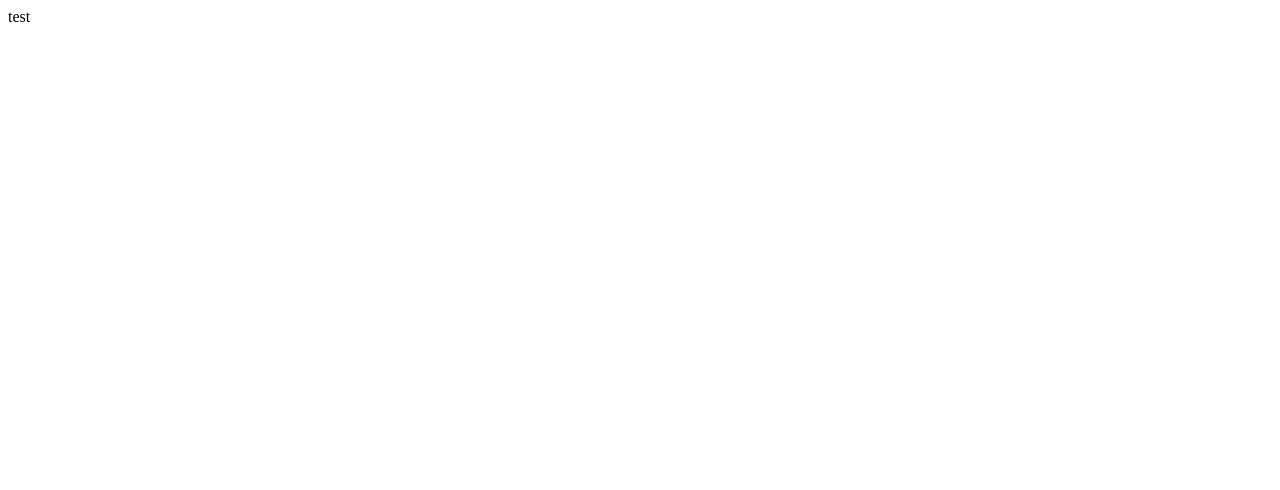
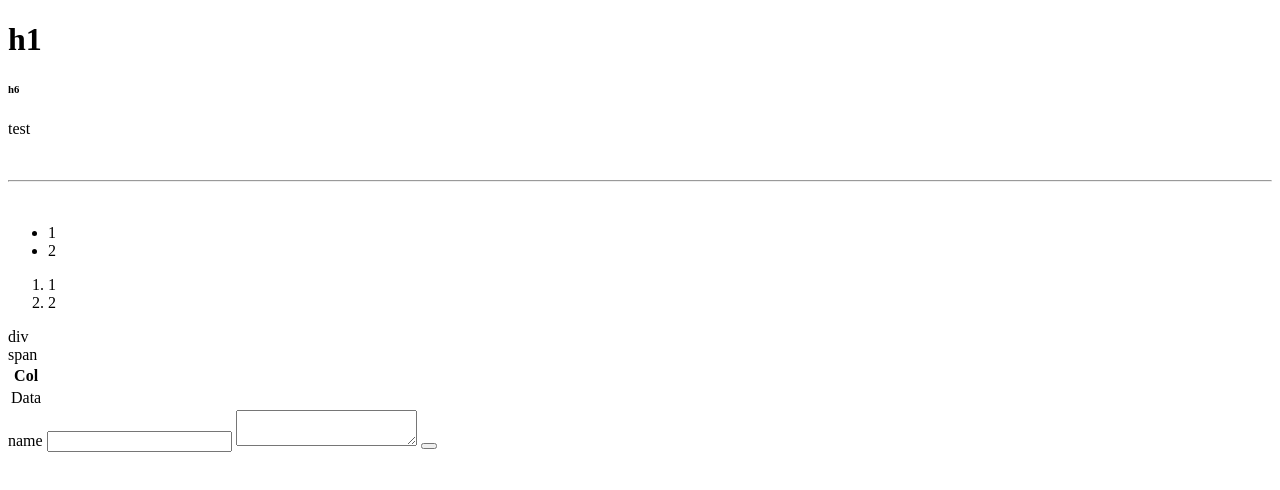
Before and after one commit to LecarreGavini/web-dev-1, a plain HTML site: page index.html in a window 1280 px wide. Drawn offline with Linux system fonts and the light colour scheme.

Commit message:
feat: add changes

```diff
--- a/index.html
+++ b/index.html
@@ -8,7 +8,37 @@
 </head>
 
 <body>
-	test
+	<h1>h1</h1>
+	<h6>h6</h6>
+	<p>test</p>
+	<br>
+	<hr>
+	<a href="/about.html"></a>
+	<img src="" alt="">
+	<ul>
+		<li>1</li>
+		<li>2</li>
+	</ul>
+	<ol>
+		<li>1</li>
+		<li>2</li>
+	</ol>
+	<div>div</div>
+	<span>span</span>
+	<table>
+		<tr>
+			<th>Col</th>
+		</tr>
+		<tr>
+			<td>Data</td>
+		</tr>
+	</table>
+	<form>
+		<label>name</label>
+		<input>
+		<textarea></textarea>
+		<button></button>
+	</form>
 </body>
 
 </html>
```
